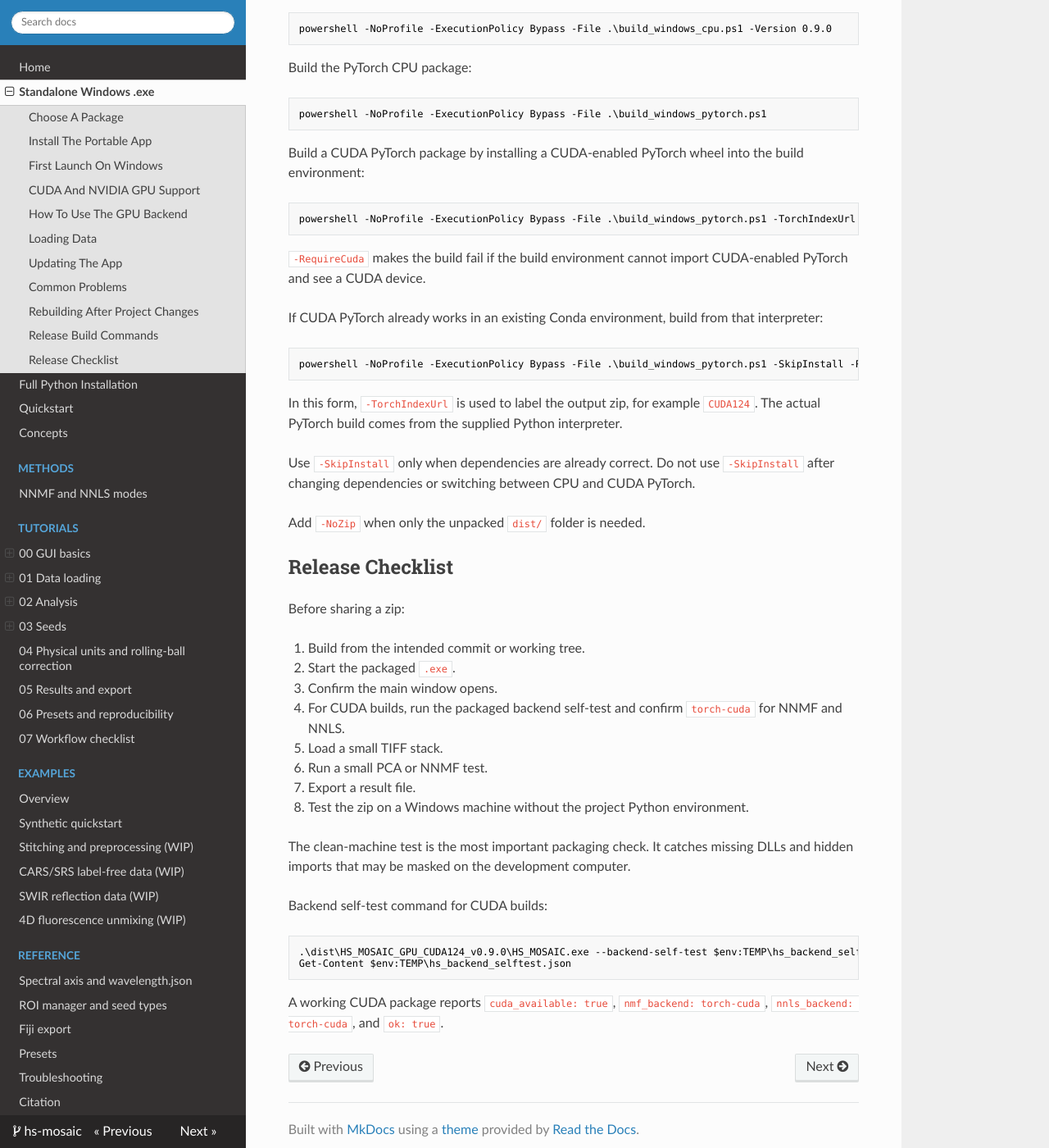
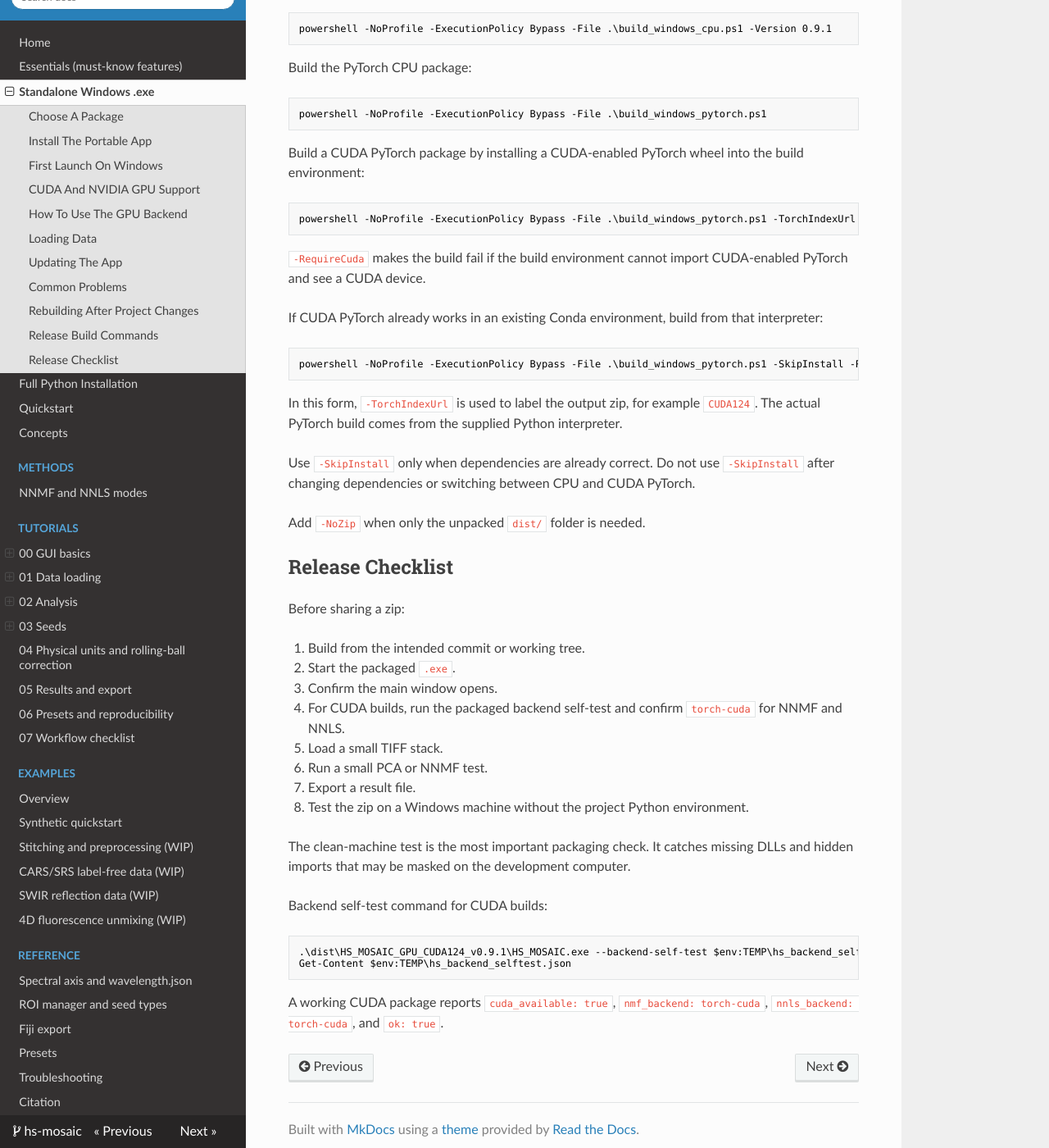
Before and after one commit to manuel-kunisch/hs_crs_analysis_gui, an MkDocs documentation site: the page built from docs/standalone_windows.md, in a window 1280 px wide and 1400 px high, scrolled down 3975 px. Shown: the whole window at 82% size. Built offline with MkDocs 1.6.1, drawn with Linux system fonts in a browser that asks for light colours; nearby versions of some CDN libraries.

Commit message:
📜 Docs: Add new Tl;dr kind section and add new version
- Added a new section on detecting unrepresented features in the composite projection.
- Updated version numbers in build scripts to 0.9.1.
- Introduced a new "Essentials" documentation page highlighting six key features for new users.
- Updated links in the main navigation to include the new "Essentials" page.
- Revised standalone Windows build instructions to reflect the new version number.

````diff
--- a/docs/standalone_windows.md
+++ b/docs/standalone_windows.md
@@ -123,7 +123,7 @@
 For a release version, pass the version explicitly:
 
 ```powershell
-powershell -NoProfile -ExecutionPolicy Bypass -File .\build_windows_cpu.ps1 -Version 0.9.0
+powershell -NoProfile -ExecutionPolicy Bypass -File .\build_windows_cpu.ps1 -Version 0.9.1
 ```
 
 Build the PyTorch CPU package:
@@ -135,7 +135,7 @@
 Build a CUDA PyTorch package by installing a CUDA-enabled PyTorch wheel into the build environment:
 
 ```powershell
-powershell -NoProfile -ExecutionPolicy Bypass -File .\build_windows_pytorch.ps1 -TorchIndexUrl https://download.pytorch.org/whl/cu124 -RequireCuda -Version 0.9.0
+powershell -NoProfile -ExecutionPolicy Bypass -File .\build_windows_pytorch.ps1 -TorchIndexUrl https://download.pytorch.org/whl/cu124 -RequireCuda -Version 0.9.1
 ```
 
 `-RequireCuda` makes the build fail if the build environment cannot import CUDA-enabled PyTorch and see a CUDA device.
@@ -143,7 +143,7 @@
 If CUDA PyTorch already works in an existing Conda environment, build from that interpreter:
 
 ```powershell
-powershell -NoProfile -ExecutionPolicy Bypass -File .\build_windows_pytorch.ps1 -SkipInstall -RequireCuda -PythonExeOverride C:\path\to\env\python.exe -TorchIndexUrl https://download.pytorch.org/whl/cu124 -Version 0.9.0
+powershell -NoProfile -ExecutionPolicy Bypass -File .\build_windows_pytorch.ps1 -SkipInstall -RequireCuda -PythonExeOverride C:\path\to\env\python.exe -TorchIndexUrl https://download.pytorch.org/whl/cu124 -Version 0.9.1
 ```
 
 In this form, `-TorchIndexUrl` is used to label the output zip, for example `CUDA124`. The actual PyTorch build comes from the supplied Python interpreter.
@@ -170,7 +170,7 @@
 Backend self-test command for CUDA builds:
 
 ```powershell
-.\dist\HS_MOSAIC_GPU_CUDA124_v0.9.0\HS_MOSAIC.exe --backend-self-test $env:TEMP\hs_backend_selftest.json
+.\dist\HS_MOSAIC_GPU_CUDA124_v0.9.1\HS_MOSAIC.exe --backend-self-test $env:TEMP\hs_backend_selftest.json
 Get-Content $env:TEMP\hs_backend_selftest.json
 ```
 
--- a/mkdocs.yml
+++ b/mkdocs.yml
@@ -21,6 +21,7 @@
 
 nav:
   - Home: index.md
+  - Essentials (must-know features): essentials.md
   - Standalone Windows .exe: standalone_windows.md
   - Full Python Installation: installation.md
   - Quickstart: quickstart.md
````
Also changed, not shown: docs/essentials.md (added, +116 -0 lines), docs/index.md (+3 -0 lines), docs/tutorials/05_results_and_export.md (+1 -0 lines), docs/assets/images/delta_peaks_with_rois_mixed_spectra.png (added), docs/assets/images/residual_seed.png (added), docs/assets/images/seed_pixels.png (added), 2 other files.
